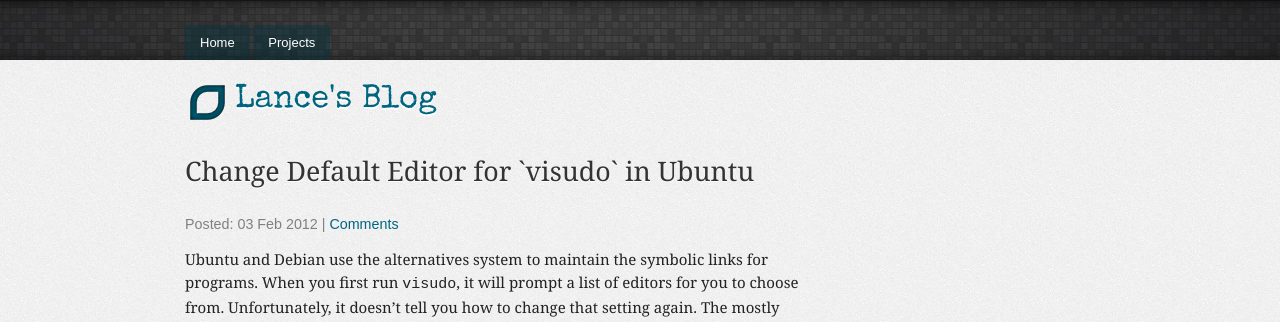
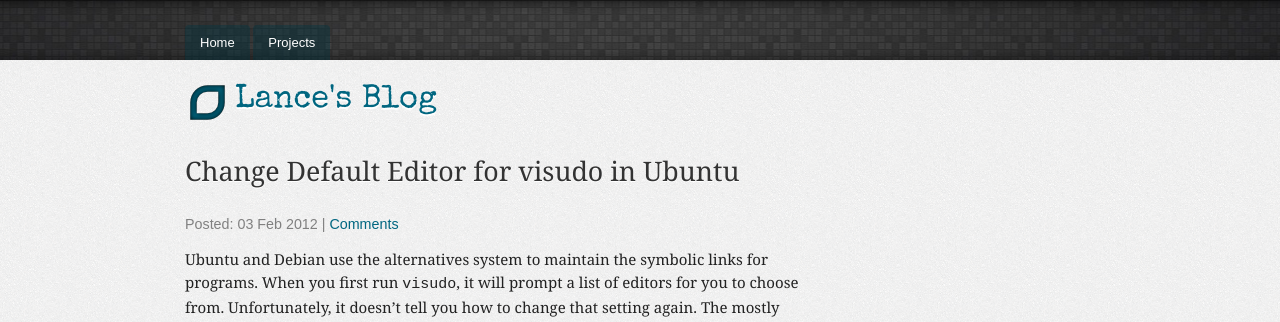
Before and after one commit to lancelotj/lancelotj.github.com, a Jekyll site: the page built from _posts/2012-02-03-change-default-editor-for-visudo-in-ubuntu.md, in a window 1280 px wide. Shown: the top 322 px of the page. Built offline with Jekyll 4.4.1, drawn with Linux system fonts in a browser that asks for light colours; some web fonts are replaced; Markdown is read by kramdown in place of the engine named in the settings; comment, search, counter and statistics services are not loaded.

```diff
--- a/_posts/2012-02-03-change-default-editor-for-visudo-in-ubuntu.md
+++ b/_posts/2012-02-03-change-default-editor-for-visudo-in-ubuntu.md
@@ -1,6 +1,6 @@
 ---
 layout: post
-title: Change Default Editor for `visudo` in Ubuntu
+title: Change Default Editor for visudo in Ubuntu
 ---
 Ubuntu and Debian use the alternatives system to maintain the symbolic links for programs. When you first run `visudo`, it will prompt a list of editors for you to choose from. Unfortunately, it doesn't tell you how to change that setting again. The mostly happend situation is: you set it to "nano" at first, and can't change it to "vi" at a later time.
 
```
